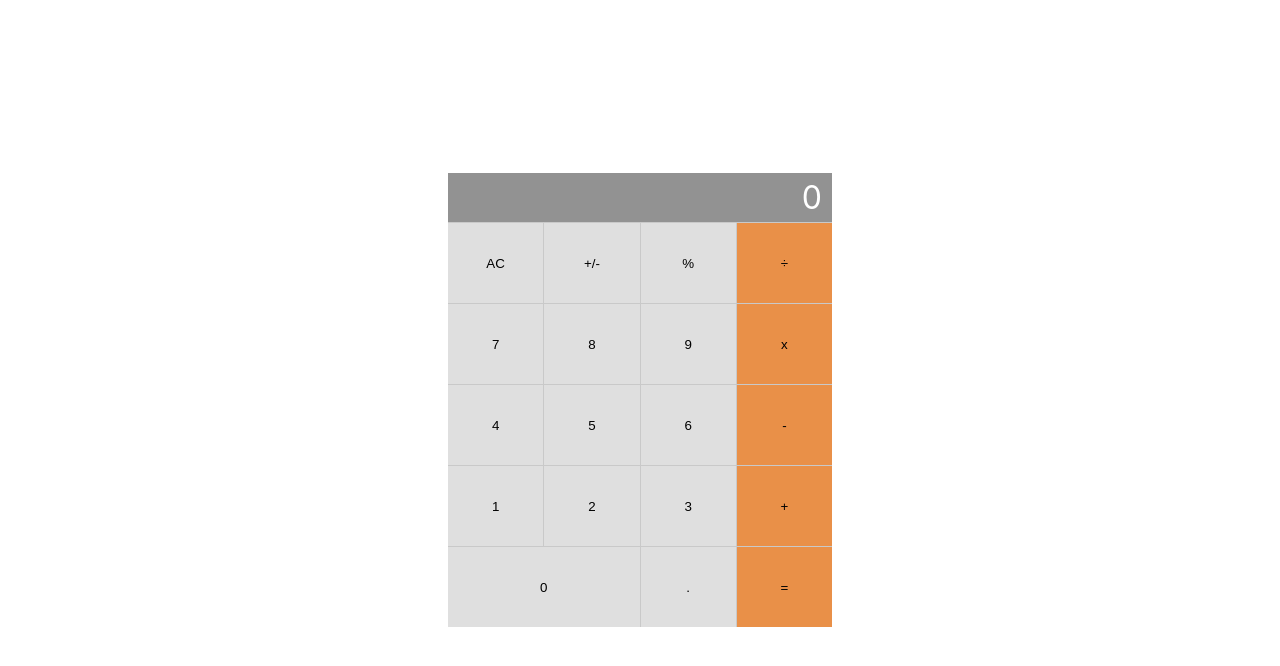
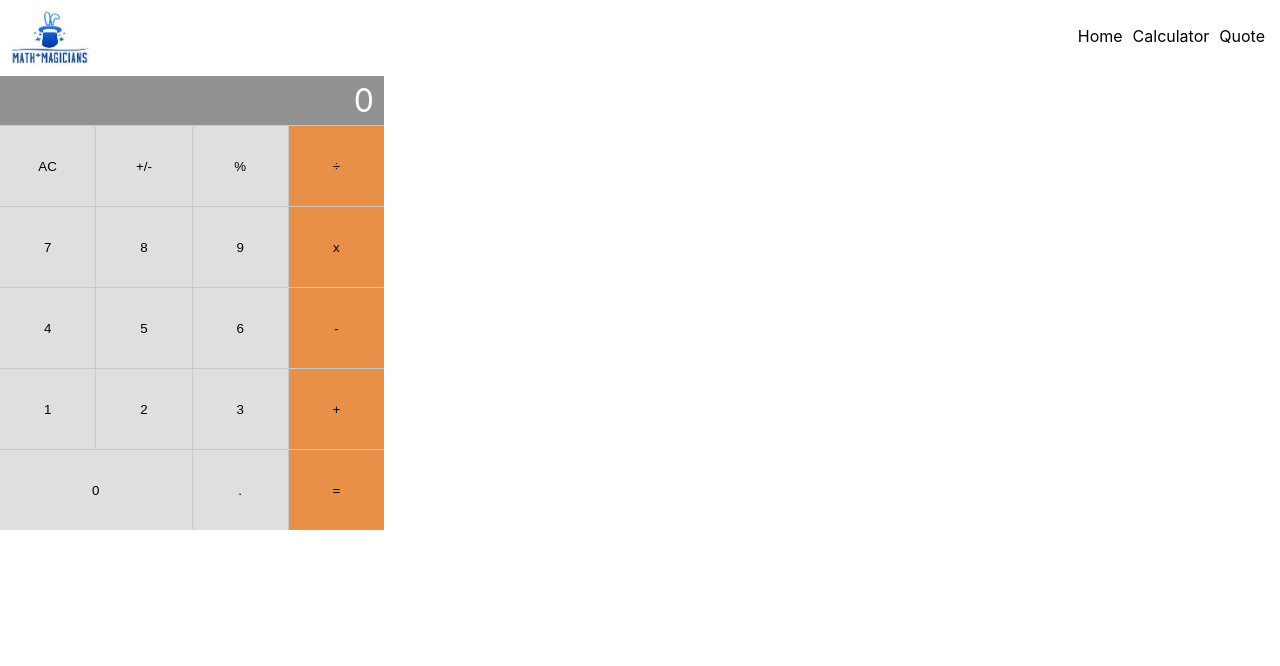
Before and after one commit to petudeveloper/math-magicians, a React (Create React App) app: page / in a window 1280 px wide. Shown: the top 666 px of the page. Built offline with nearby package versions, Linux system fonts and the light colour scheme.

Commit message:
Add basic NavBar to the app.

```diff
--- a/src/App.css
+++ b/src/App.css
@@ -13,6 +13,11 @@ button {
   height: 100vh;
   align-items: center;
   justify-content: center;
+}
+
+.App {
+  height: 100vh;
+  width: 100vw;
 }
 
 .result {
@@ -130,3 +135,26 @@ button {
   gap: 1px;
   background-color: #c9c9c9;
 }
+
+
+/* Start Navigation bar */
+
+nav {
+  display: flex;
+  justify-content: space-between;
+  padding: 10px;
+}
+ul {
+  list-style-type: none;
+  display: flex;
+}
+
+li {
+  margin: 0 5px;
+}
+
+.mm-logo {
+  width: 80px;
+}
+
+/* End Navigation bar */
--- a/src/App.js
+++ b/src/App.js
@@ -1,9 +1,11 @@
 import './App.css';
 import Calculator from './components/Calculator';
+import NavBar from './components/navBar';
 
 function App() {
   return (
     <div className="App">
+      <NavBar />
       <Calculator />
     </div>
   );
--- /dev/null
+++ b/src/components/navBar.js
@@ -0,0 +1,12 @@
+const NavBar = () => (
+  <nav>
+    <img className="mm-logo" src="./images/logo-MM.jpg" alt="math-magicians-logo" />
+    <ul>
+      <li>Home</li>
+      <li>Calculator</li>
+      <li>Quote</li>
+    </ul>
+  </nav>
+);
+
+export default NavBar;
```
Also changed, not shown: public/images/logo-MM.jpg (added).
